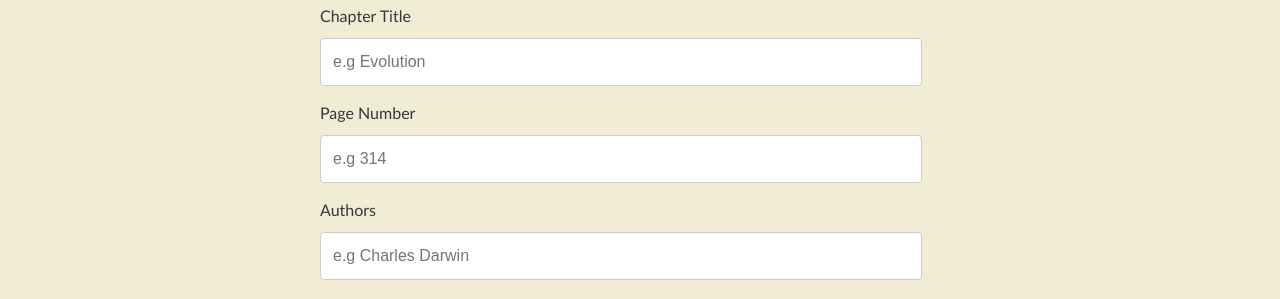
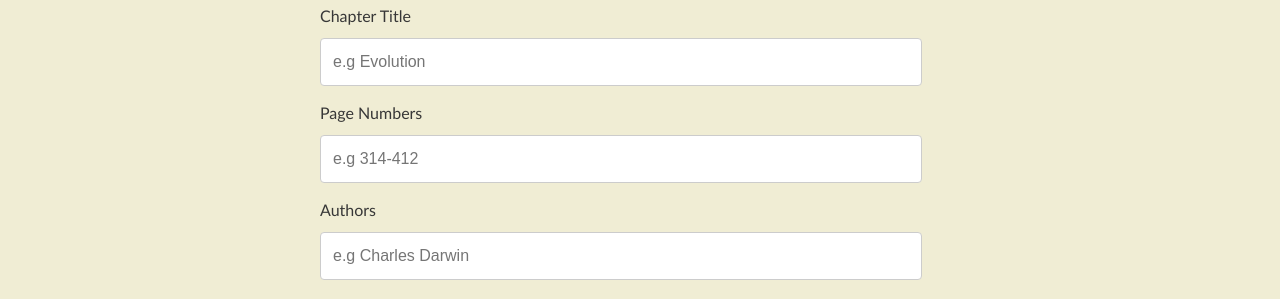
Before and after one commit to JosephMcArthur/rscvd-dev, a Jekyll site: the page built from book.html, in a window 1280 px wide. Shown: the part 648-947 px from the top of the page. Built offline with Jekyll 4.4.1, drawn with Linux system fonts in a browser that asks for light colours.

Commit message:
correct missing bits

```diff
--- a/book.html
+++ b/book.html
@@ -15,8 +15,8 @@ layout: form
 <label>Chapter Title</label>
 <p><input class="oabutton_form" type="text" id="chapter" placeholder="e.g Evolution"></p>
 
-<label>Page Number</label>
-<p><input class="oabutton_form" type="text" id="pages" placeholder="e.g 314"></p>
+<label>Page Numbers</label>
+<p><input class="oabutton_form" type="text" id="pages" placeholder="e.g 314-412"></p>
 
 <label>Authors</label>
 <p><input class="oabutton_form" type="text" id="authors" placeholder="e.g Charles Darwin"></p>
```
